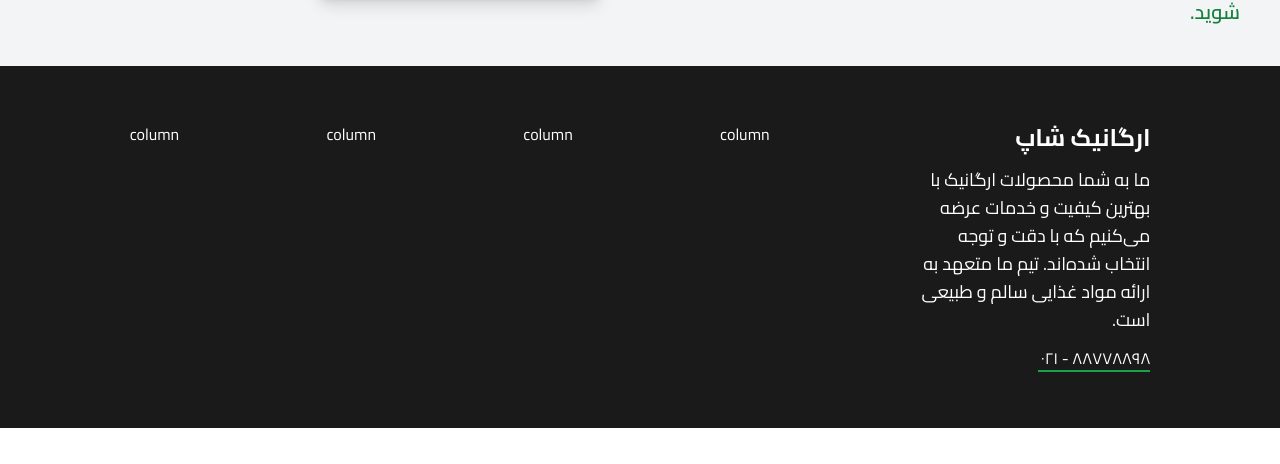
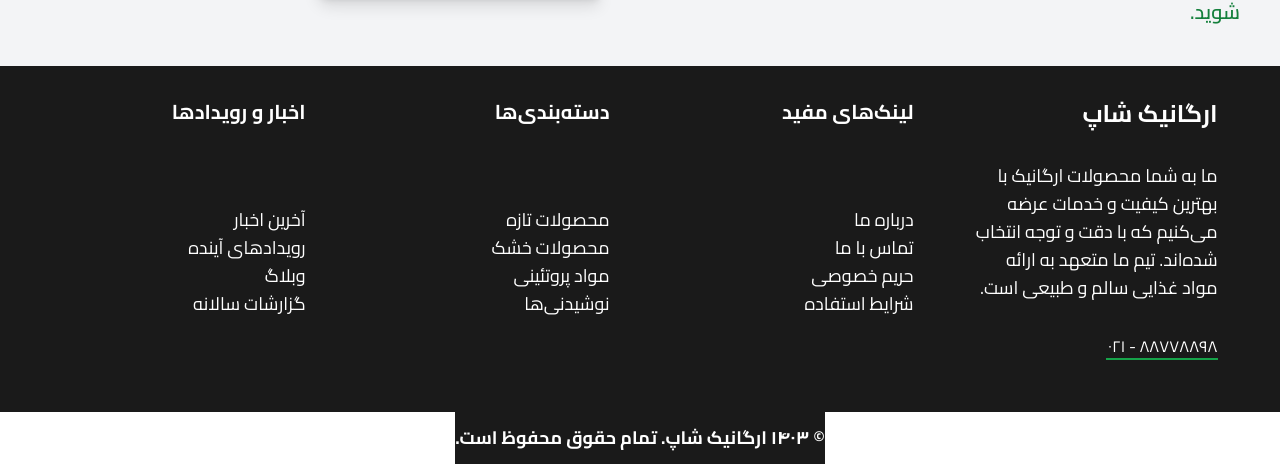
Before and after one commit to Ahmadreza-Mohammadi/organic-shop-next, a Next.js app: page /products in a window 1280 px wide. Shown: the part 2246-2710 px from the top of the page. Before the commit the page ends 2674 px from the top, so only its background shows below. Built offline with nearby package versions, Linux system fonts and the light colour scheme.

Commit message:
feat: footer created

```diff
--- a/src/app/about/page.tsx
+++ b/src/app/about/page.tsx
@@ -1,10 +1,14 @@
 import AboutCo from "@/components/about/aboutCo/aboutCo";
+import Footer from "@/components/footer/footer";
+import Navbar from "@/components/navbar/navbar";
 
 function about() {
   return (
-    <div>
+    <>
+      <Navbar />
       <AboutCo />
-    </div>
+      <Footer />
+    </>
   );
 }
 
--- a/src/app/contact/page.tsx
+++ b/src/app/contact/page.tsx
@@ -1,13 +1,19 @@
 import AsideContact from "@/components/contact/asideContact/asideContact";
 import ContactForm from "@/components/contact/contactForm/contactForm";
+import Footer from "@/components/footer/footer";
+import Navbar from "@/components/navbar/navbar";
 import { digitsEnToFa } from "@/utils/helper";
 
 export default function Contact() {
   return (
+   <>
+   <Navbar />
     <div className="flex gap-[24px] px-[300px] justify-center items-center  min-h-screen">
       <AsideContact />
       <ContactForm />
 
     </div>
+      <Footer />
+   </>
   );
 }
--- a/src/app/products/page.tsx
+++ b/src/app/products/page.tsx
@@ -2,7 +2,6 @@ import FilterBar from "@/components/filter-bar/filterBar";
 import Footer from "@/components/footer/footer";
 import Navbar from "@/components/navbar/navbar";
 import ProductsList from "@/components/products-card/productsList";
-import Subscription from "@/components/subscription/subscription";
 
 function ProductsComponent() {
   return (
@@ -10,7 +9,6 @@ function ProductsComponent() {
       <Navbar />
       <FilterBar />
       <ProductsList />
-      <Subscription />
       <Footer />
     </div>
   );
--- a/src/components/footer/footer.tsx
+++ b/src/components/footer/footer.tsx
@@ -1,8 +1,11 @@
+import Subscription from "../subscription/subscription";
+
 function Footer() {
   return (
     <>
-      <div className="bg-[#1A1A1A] text-white w-full p-14 flex justify-around">
-        <div className="w-1/5 flex flex-col gap-3">
+      <Subscription />
+      <div className="bg-[#1A1A1A] text-white w-full p-8 flex flex-wrap justify-around">
+        <div className="w-full md:w-1/5 flex flex-col gap-8 mb-5">
           <h1 className="font-bold text-2xl">ارگانیک شاپ</h1>
           <p className="text-lg">
             ما به شما محصولات ارگانیک با بهترین کیفیت و خدمات عرضه می‌کنیم که با
@@ -11,10 +14,36 @@ function Footer() {
           </p>
           <span className="border-b-2 border-green-600 w-28">۸۸۷۷۸۸۹۸ - ۰۲۱</span>
         </div>
-        <div>column</div>
-        <div>column</div>
-        <div>column</div>
-        <div>column</div>
+        <div className="w-full md:w-1/5 flex flex-col gap-20 mb-5">
+          <h2 className="font-bold text-xl">لینک‌های مفید</h2>
+          <ul>
+            <li><a href="#" className="text-lg hover:text-green-500">درباره ما</a></li>
+            <li><a href="#" className="text-lg hover:text-green-500">تماس با ما</a></li>
+            <li><a href="#" className="text-lg hover:text-green-500">حریم خصوصی</a></li>
+            <li><a href="#" className="text-lg hover:text-green-500">شرایط استفاده</a></li>
+          </ul>
+        </div>
+        <div className="w-full md:w-1/5 flex flex-col gap-20 mb-5">
+          <h2 className="font-bold text-xl">دسته‌بندی‌ها</h2>
+          <ul>
+            <li><a href="#" className="text-lg hover:text-green-500">محصولات تازه</a></li>
+            <li><a href="#" className="text-lg hover:text-green-500">محصولات خشک</a></li>
+            <li><a href="#" className="text-lg hover:text-green-500">مواد پروتئینی</a></li>
+            <li><a href="#" className="text-lg hover:text-green-500">نوشیدنی‌ها</a></li>
+          </ul>
+        </div>
+        <div className="w-full md:w-1/5 flex flex-col gap-20 mb-5">
+          <h2 className="font-bold text-xl">اخبار و رویدادها</h2>
+          <ul>
+            <li><a href="#" className="text-lg hover:text-green-500">آخرین اخبار</a></li>
+            <li><a href="#" className="text-lg hover:text-green-500">رویدادهای آینده</a></li>
+            <li><a href="#" className="text-lg hover:text-green-500">وبلاگ</a></li>
+            <li><a href="#" className="text-lg hover:text-green-500">گزارشات سالانه</a></li>
+          </ul>
+        </div>
+      </div>
+      <div className="bg-[#1A1A1A] text-white text-center py-3 font-bold ">
+        <p className="text-lg">© ۱۴۰۳ ارگانیک شاپ. تمام حقوق محفوظ است.</p>
       </div>
     </>
   );
--- a/src/components/subscription/subscription.tsx
+++ b/src/components/subscription/subscription.tsx
@@ -27,7 +27,7 @@ function Subscription() {
         <div className="flex items-center gap-4">
           {socialMediaArr.map((social) => (
             <img
-              className="h-11"
+              className="h-11 cursor-pointer hover:shadow-xl"
               src={social.img}
               alt={social.name}
               key={social.name}
```
